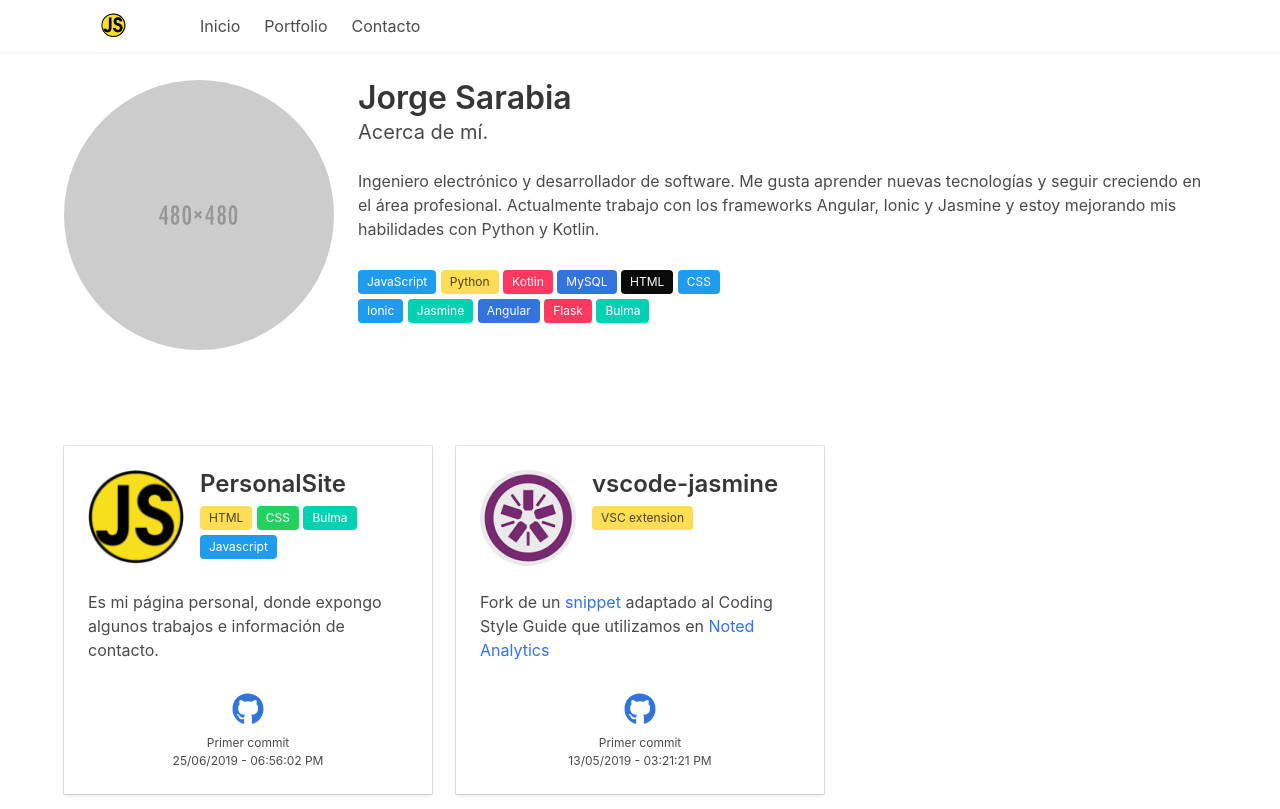
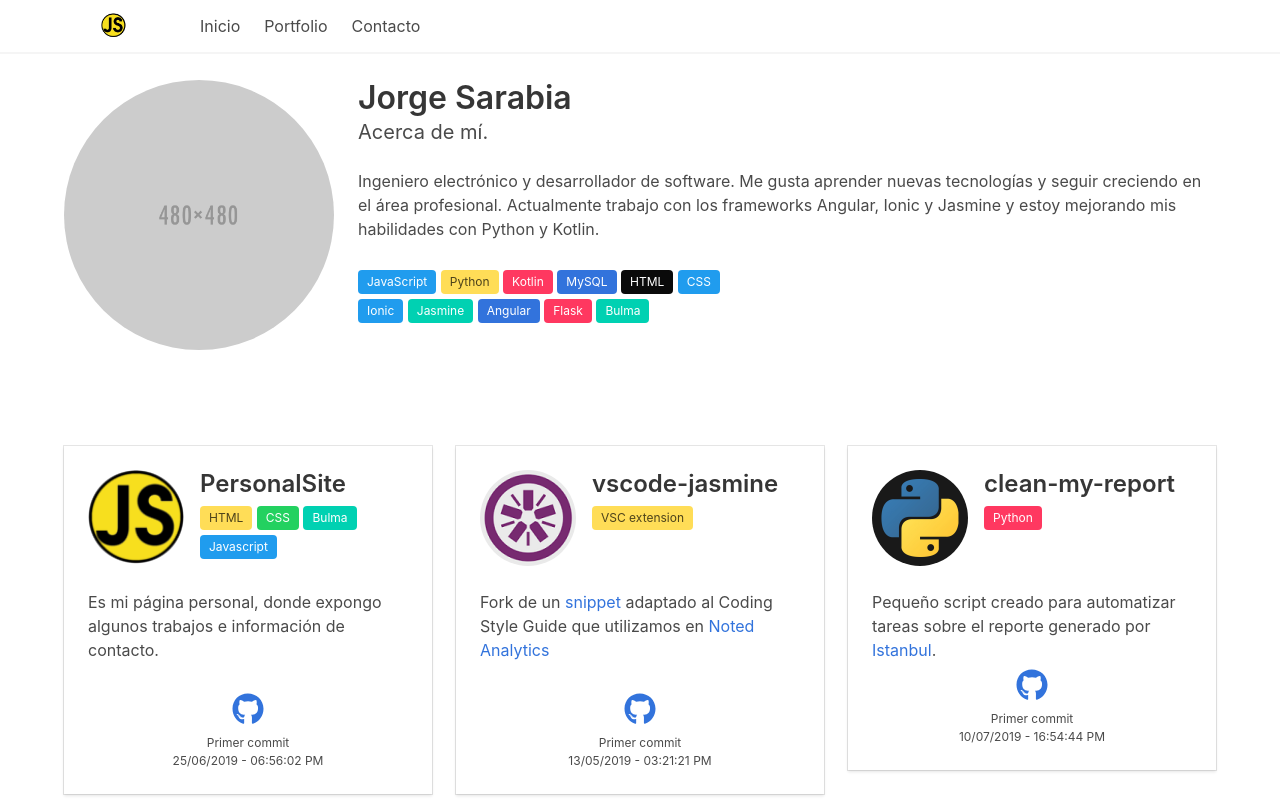
Before and after one commit to jorgesarabia/PersonalSite, a plain HTML site: page index.html in a window 1280 px wide. Shown: the top 809 px of the page. Drawn offline with nearby package versions, Linux system fonts and the light colour scheme.

Commit message:
se agrega proyecto clean-my-report

```diff
--- a/index.html
+++ b/index.html
@@ -132,6 +132,8 @@
 
                 <div class="columns">
 
+
+
                     <div class="column">
                         <!--Card desktop-->
                         <div class="card is-hidden-mobile" data-aos="fade-up">
@@ -200,10 +202,11 @@
                                     </div>
                                 </div>
                             </div>
-                        </div>
-                        <!--End Mobile-->
-                    </div>
-                    <!--End Column-->
+                        </div> <!--End Mobile-->
+                    </div> <!--End Column-->
+
+
+
 
                     <div class="column">
                         <div class="card is-hidden-mobile" data-aos="fade-up">
@@ -272,53 +275,89 @@
                                     </div>
                                 </div>
                             </div>
-                        </div>
-                        <!--End Mobile-->
-                    </div>
-                    <!--End Column-->
+                        </div> <!--End Mobile-->
+                    </div> <!--End Column-->
+
+
+
+
 
                     <div class="column">
-                        <!-- Mobile -->
-                        <!--div class="card is-hidden-tablet" data-aos="fade-right">
-                            <div class="card-content my-mobile-card-content">
-                                <div class="media my-mobile-card-media">
+                        <div class="card is-hidden-mobile" data-aos="fade-up">
+                            <div class="card-content">
+                                <div class="media">
                                     <div class="media-left">
-                                        <figure class="image is-64x64">
-                                            <img class="is-rounded" src="https://bulma.io/images/placeholders/64x64.png"
+                                        <figure class="image is-96x96">
+                                            <img class="is-rounded" src="images/Python_logo96x96.png"
                                                 alt="Placeholder image">
                                         </figure>
                                     </div>
                                     <div class="media-content">
-                                        <p class="title is-6">
-                                            Título
+                                        <p class="title is-4">clean-my-report</p>
+                                        <p class="subtitle is-6">
+                                            <span class="tag is-danger">Python</span>
                                         </p>
+                                    </div>
+                                </div>
+
+                                <div class="content">
+                                    Pequeño script creado para automatizar tareas sobre el reporte generado
+                                    por <a href="https://istanbul.js.org/" target="_blank">Istanbul</a>.
+                                    <br>
+                                    <div class="has-text-centered">
+                                        <div>
+                                            <p class="is-size-3">
+                                                <a href="https://github.com/jorgesarabia/clean-my-report"
+                                                    target="_blank">
+                                                    <i class="fab fa-github"></i>
+                                                </a>
+                                            </p>
+                                        </div>
+                                        <p class="is-size-7">
+                                            Primer commit<br>
+                                            <time datetime="2019-07-10">10/07/2019 - 16:54:44 PM</time>
+                                        </p>
+                                    </div>
+                                </div>
+                            </div>
+                        </div>
+                        <!-- Mobile -->
+                        <div class="card is-hidden-tablet" data-aos="fade-right">
+                            <div class="card-content my-mobile-card-content">
+                                <div class="media my-mobile-card-media">
+                                    <div class="media-left" @click="newTab('https://github.com/jorgesarabia/clean-my-report')">
+                                        <figure class="image is-64x64">
+                                            <img class="is-rounded" src="images/Python_logo64x64.png"
+                                                alt="Placeholder image">
+                                        </figure>
+                                    </div>
+                                    <div class="media-content">
+                                        <p class="title is-6">clean-my-report</p>
                                         <p class="subtitle is-7">
-                                            Lorem ipsum dolor sit amet, consectetur adipiscing elit.
-                                            Phasellus nec iaculis mauris.
+                                    Pequeño script creado para automatizar tareas sobre el reporte generado
+                                    por <a href="https://istanbul.js.org/" target="_blank">Istanbul</a>.
                                         </p>
                                     </div>
                                 </div>
                                 <div class="content is-centered">
                                     <div class="tags">
-                                        <span class="tag is-warning my-mobile-tag">HTML</span>
-                                        <span class="tag is-success my-mobile-tag">CSS</span>
-                                        <span class="tag is-primary my-mobile-tag">Bulma</span>
-                                        <span class="tag is-info my-mobile-tag">Javascript</span>
+                                        <span class="tag is-danger my-mobile-tag">Python</span>
                                     </div>
                                 </div>
                             </div>
-                        </div-->
-                        <!--End Mobile-->
-                    </div>
-                    <!--End Column-->
+                        </div> <!--End Mobile-->
+                    </div> <!--End Column-->
 
-                </div>
-                <!--End columns-->
 
-            </div>
-            <!--End container-->
-        </section>
-        <!-- Fin seccion trabajos -->
+
+
+
+
+                </div><!--End columns-->
+
+            </div><!--End container-->
+
+        </section> <!-- Fin seccion trabajos -->
 
         <!-- Contacto -->
         <section class="section is-medium" id="contact">
```
Also changed, not shown: images/Python_logo64x64.png (added), images/Python_logo96x96.png (added).
